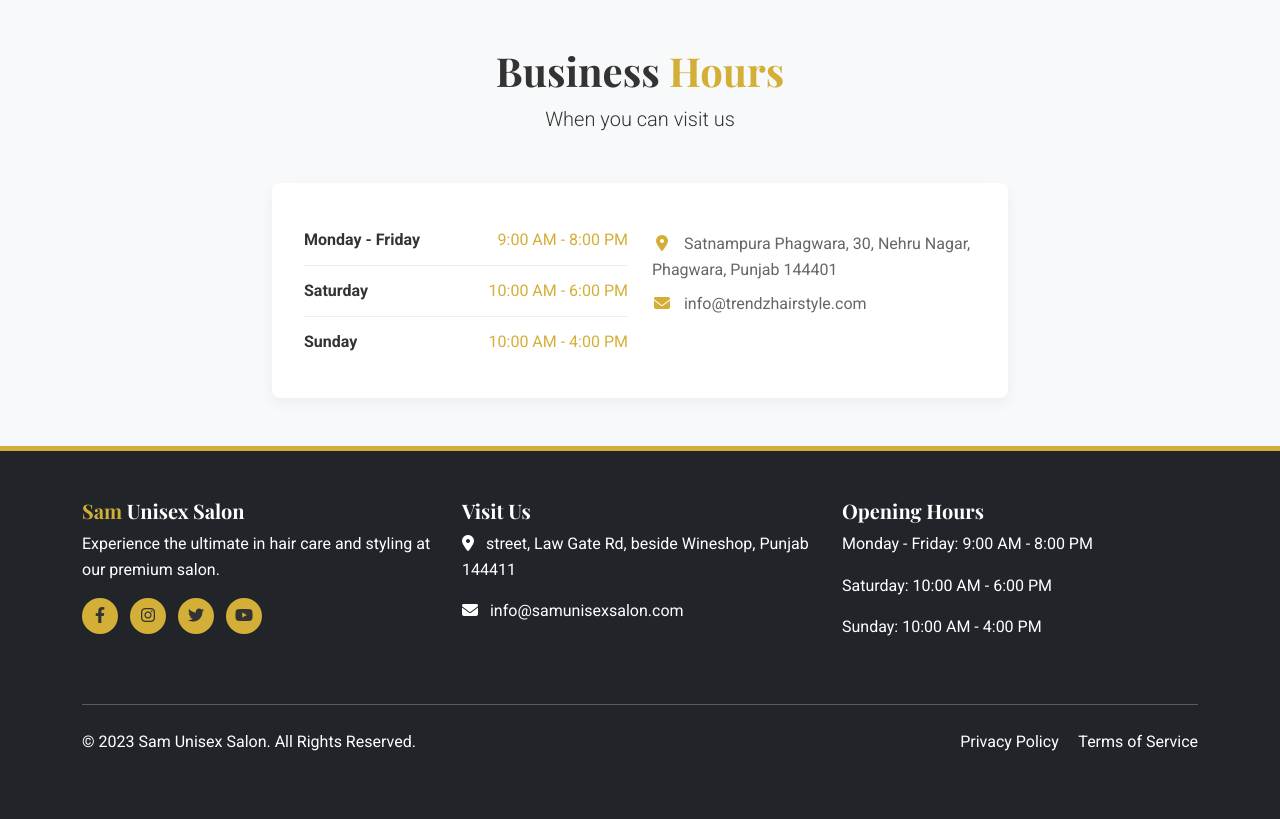
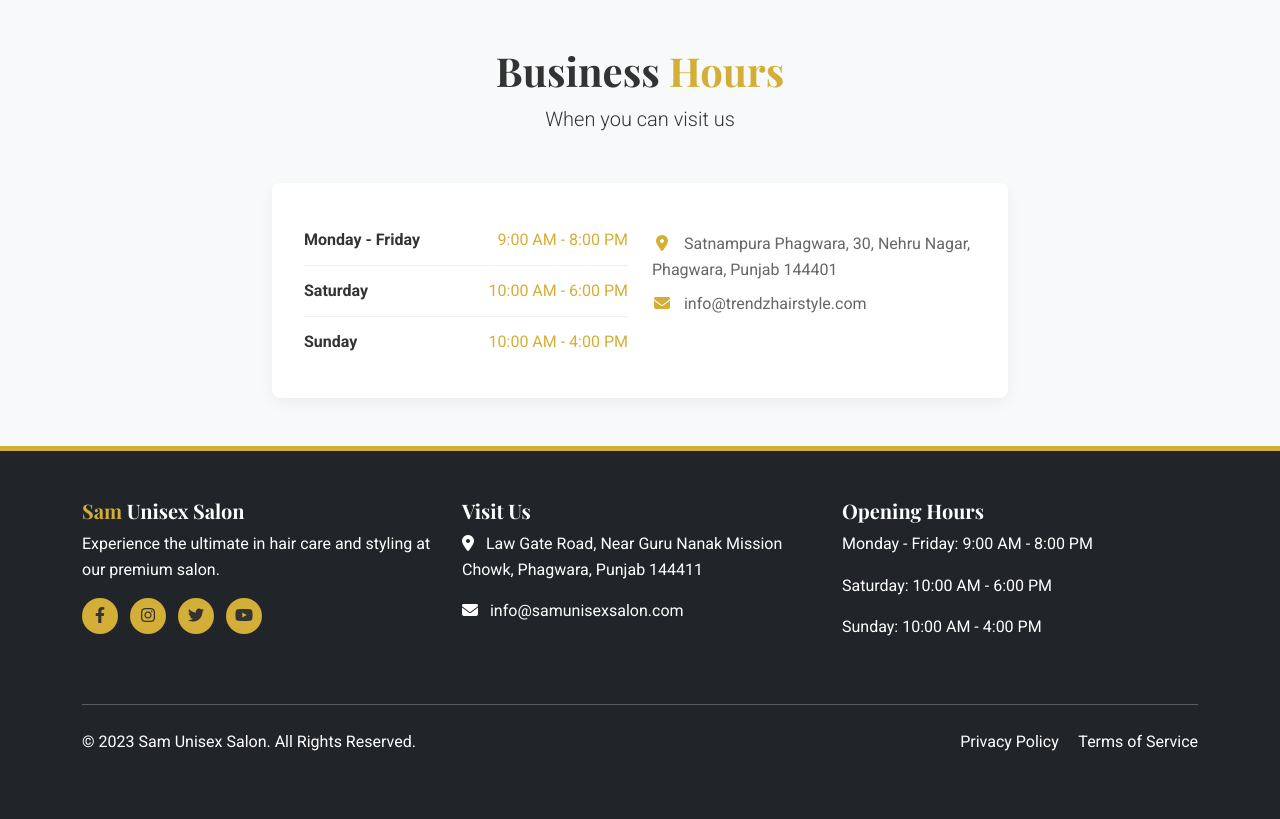
Before and after one commit to anivibes/Salon, a Django app: page /booking/ in a window 1280 px wide. Shown: the part 933-1752 px from the top of the page. Run offline with Django 5.2, Linux system fonts and the light colour scheme; data that the repository does not hold is empty.

Commit message:
Assistant checkpoint: Update salon location to be more precise and clear
Assistant generated file changes:
- barbershop/main/templates/main/base.html: Update salon location to be more clear

---

User prompt:

location is wrong correct it and write it in laymen terms

Replit-Commit-Author: Assistant
Replit-Commit-Session-Id: 5766ef10-973a-473b-968d-2ca47af60e7a

```diff
--- a/barbershop/main/templates/main/base.html
+++ b/barbershop/main/templates/main/base.html
@@ -113,7 +113,7 @@
                 </div>
                 <div class="col-md-4 mb-4">
                     <h5>Visit Us</h5>
-                    <p><i class="fas fa-map-marker-alt me-2"></i> street, Law Gate Rd, beside Wineshop, Punjab 144411</p>
+                    <p><i class="fas fa-map-marker-alt me-2"></i> Law Gate Road, Near Guru Nanak Mission Chowk, Phagwara, Punjab 144411</p>
                     <p><i class="fas fa-envelope me-2"></i> info@samunisexsalon.com</p>
                 </div>
                 <div class="col-md-4 mb-4">
```
